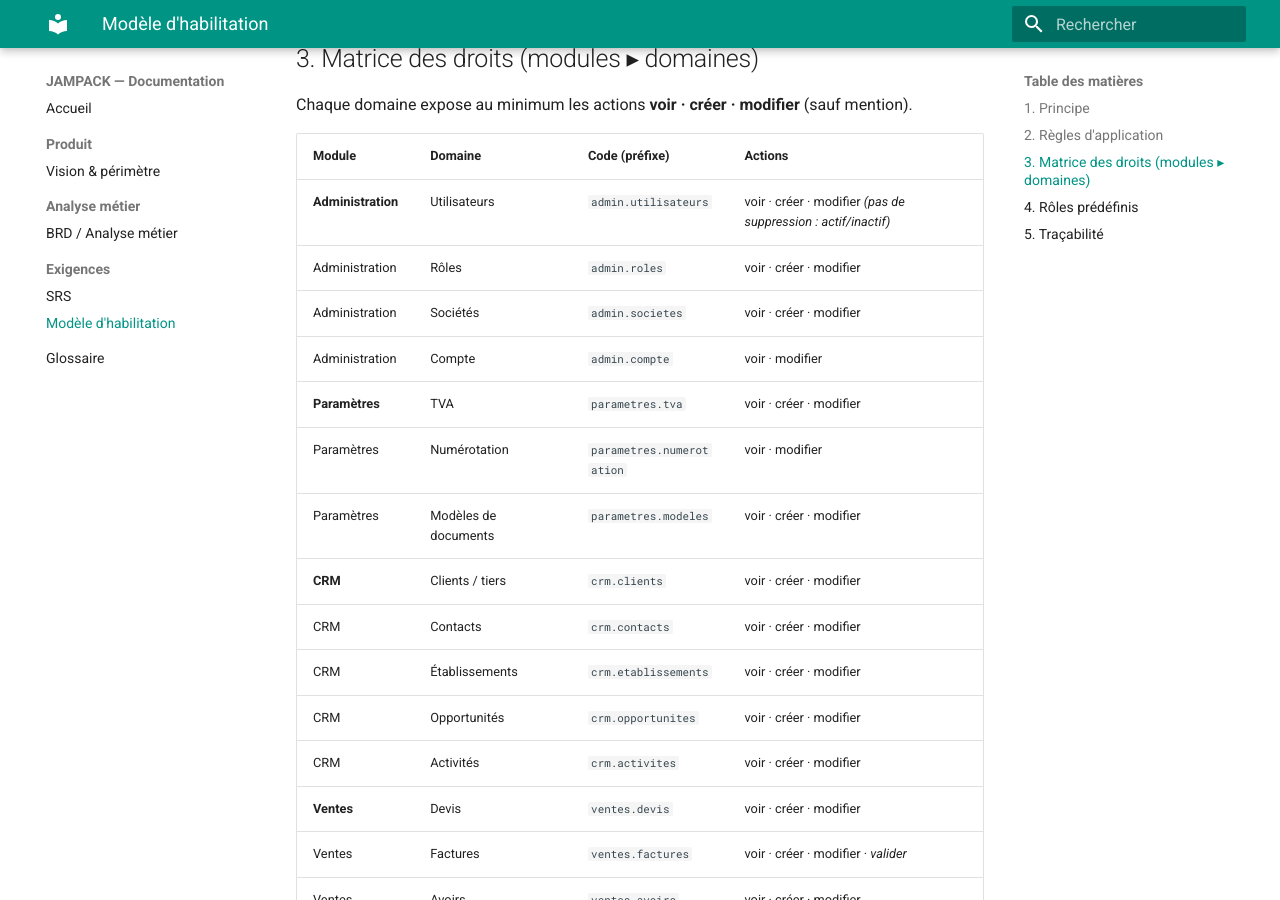
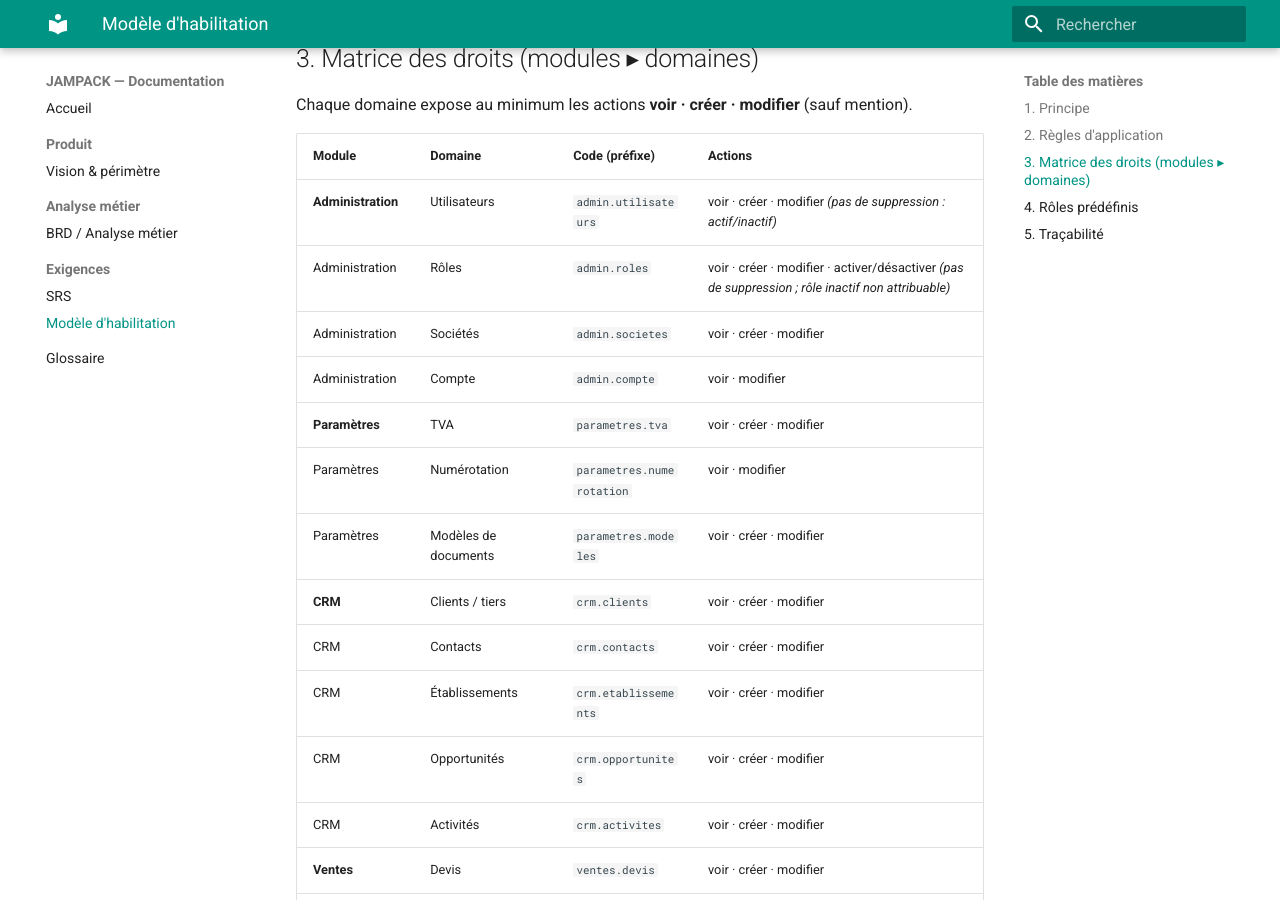
Before and after one commit to chrisx13/jampack-docs, an MkDocs documentation site: the page built from docs/20-exigences/habilitations.md, in a window 1280 px wide and 900 px high, scrolled down 1342 px. Built offline with MkDocs 1.6.1 and Material for MkDocs 9.7.7, drawn with Linux system fonts in a browser that asks for light colours.

Commit message:
docs(lot-1): gestion des rôles par l'admin (voir/créer/modifier + actif/inactif, pas de suppression)

```diff
--- a/docs/20-exigences/habilitations.md
+++ b/docs/20-exigences/habilitations.md
@@ -35,7 +35,7 @@ Chaque domaine expose au minimum les actions **voir · créer · modifier** (sau
 | Module | Domaine | Code (préfixe) | Actions |
 |---|---|---|---|
 | **Administration** | Utilisateurs | `admin.utilisateurs` | voir · créer · modifier *(pas de suppression : actif/inactif)* |
-| Administration | Rôles | `admin.roles` | voir · créer · modifier |
+| Administration | Rôles | `admin.roles` | voir · créer · modifier · activer/désactiver *(pas de suppression ; rôle inactif non attribuable)* |
 | Administration | Sociétés | `admin.societes` | voir · créer · modifier |
 | Administration | Compte | `admin.compte` | voir · modifier |
 | **Paramètres** | TVA | `parametres.tva` | voir · créer · modifier |
```
Also changed, not shown: docs/10-analyse-metier/brd.md (+1 -0 lines), docs/20-exigences/srs.md (+1 -0 lines).
